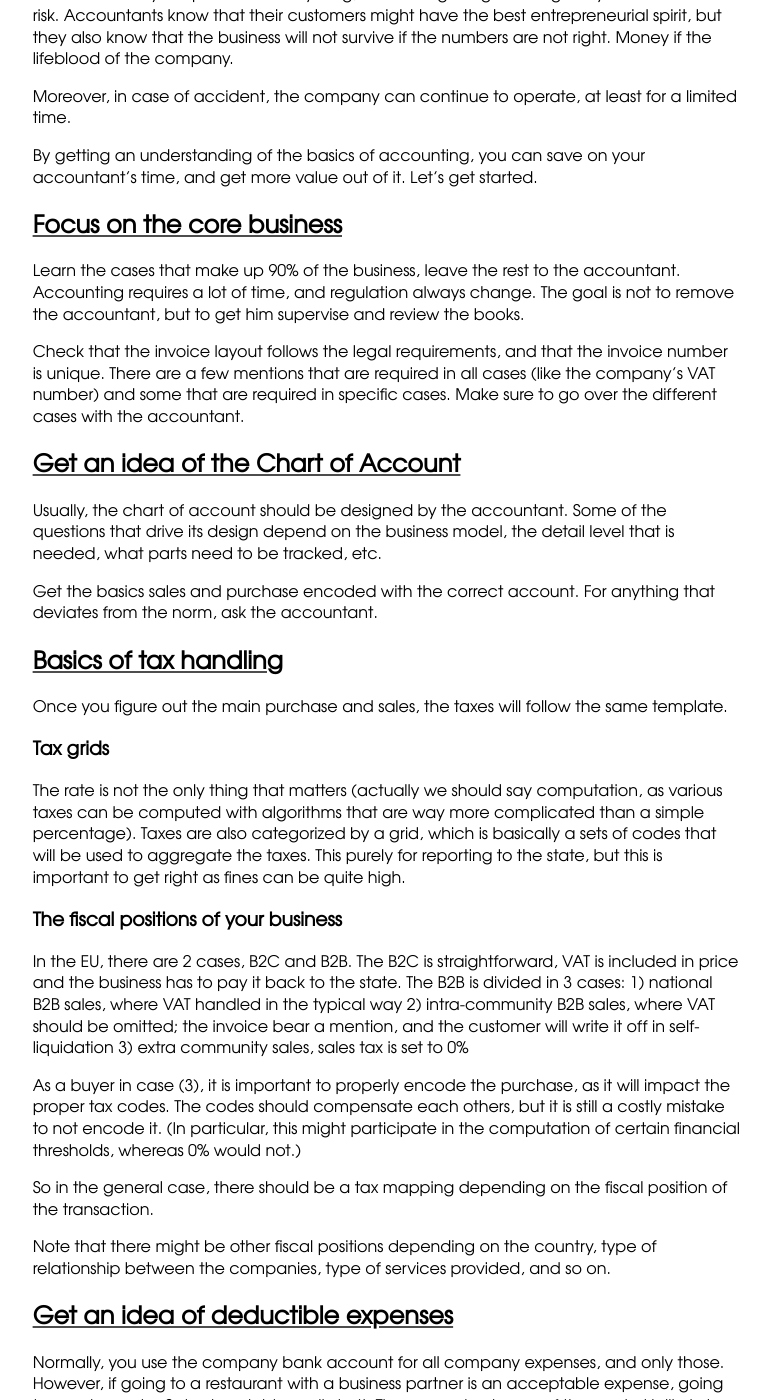
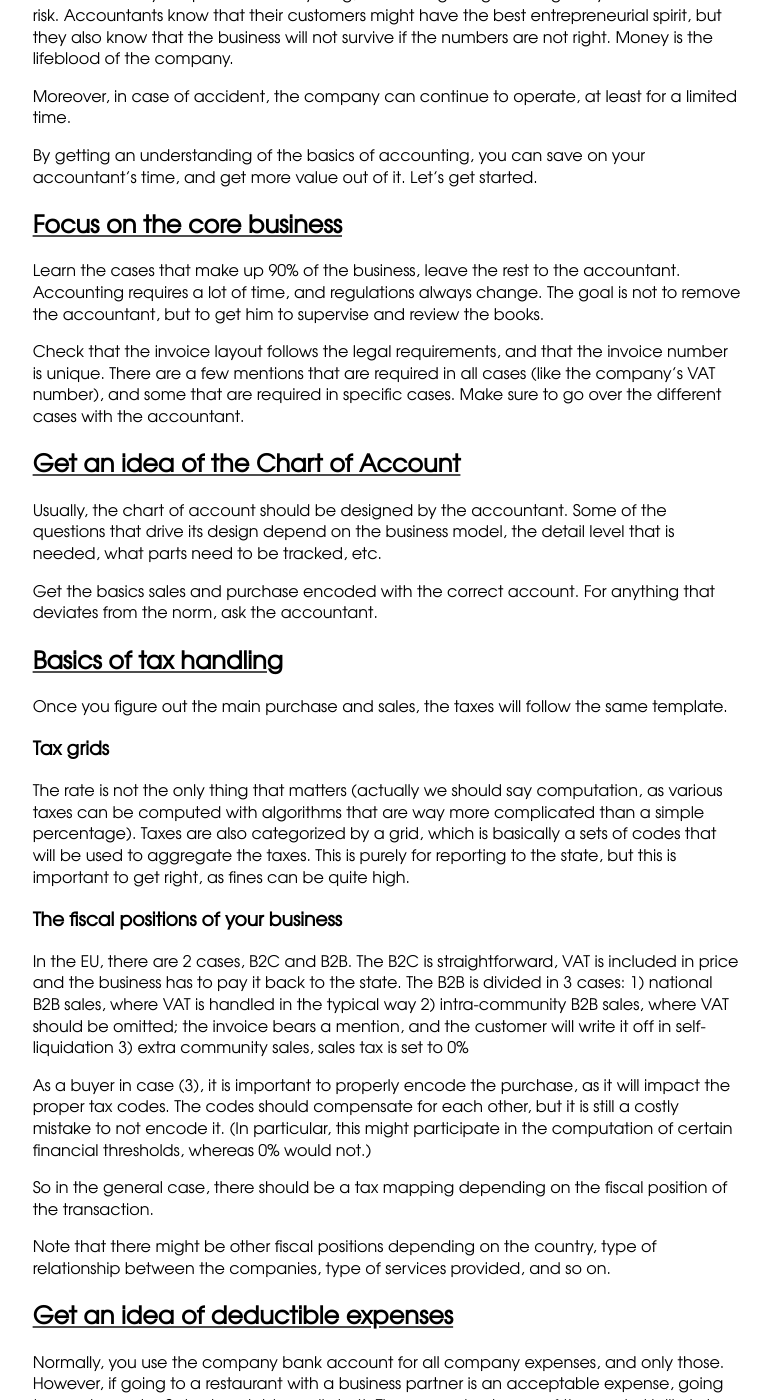
Before and after one commit to lambdao-dev/lambdao-dev.github.io, a Jekyll site: the page built from _posts/2024-09-12-Accounting.md, in a window 1280 px wide and 1400 px high, scrolled down 522 px. Shown: the whole window, without its empty margins (253-1024 px from the left). Built offline with Jekyll 4.4.1, drawn with Linux system fonts in a browser that asks for light colours; some of the changed text lies outside the part shown.

Commit message:
[Typos] Accounting post.

```diff
--- a/_posts/2024-09-12-Accounting.md
+++ b/_posts/2024-09-12-Accounting.md
@@ -15,7 +15,7 @@ You might think that you can have everything in mind.
 Even if upcoming expenses and upcoming revenues are in good balance, the cash flow could be a problem.
 It would be hard to mentally keep track of everything, and writing things down greatly eliminates that risk.
 Accountants know that their customers might have the best entrepreneurial spirit, but they also know that the business will not survive if the numbers are not right.
-Money if the lifeblood of the company.
+Money is the lifeblood of the company.
 
 Moreover, in case of accident, the company can continue to operate, at least for a limited time.
 
@@ -24,11 +24,11 @@ By getting an understanding of the basics of accounting, you can save on your ac
 ## Focus on the core business
 
 Learn the cases that make up 90% of the business, leave the rest to the accountant.
-Accounting requires a lot of time, and regulation always change.
-The goal is not to remove the accountant, but to get him supervise and review the books.
+Accounting requires a lot of time, and regulations always change.
+The goal is not to remove the accountant, but to get him to supervise and review the books.
 
 Check that the invoice layout follows the legal requirements, and that the invoice number is unique.
-There are a few mentions that are required in all cases (like the company's VAT number) and some that are required in specific cases.
+There are a few mentions that are required in all cases (like the company's VAT number), and some that are required in specific cases.
 Make sure to go over the different cases with the accountant.
 
 ## Get an idea of the Chart of Account
@@ -47,19 +47,19 @@ Once you figure out the main purchase and sales, the taxes will follow the same
 
 The rate is not the only thing that matters (actually we should say computation, as various taxes can be computed with algorithms that are way more complicated than a simple percentage).
 Taxes are also categorized by a grid, which is basically a sets of codes that will be used to aggregate the taxes.
-This purely for reporting to the state, but this is important to get right as fines can be quite high.
+This is purely for reporting to the state, but this is important to get right, as fines can be quite high.
 
 ### The fiscal positions of your business
 
 In the EU, there are 2 cases, B2C and B2B.
 The B2C is straightforward, VAT is included in price and the business has to pay it back to the state.
 The B2B is divided in 3 cases:
-1) national B2B sales, where VAT handled in the typical way
-2) intra-community B2B sales, where VAT should be omitted; the invoice bear a mention, and the customer will write it off in self-liquidation
+1) national B2B sales, where VAT is handled in the typical way
+2) intra-community B2B sales, where VAT should be omitted; the invoice bears a mention, and the customer will write it off in self-liquidation
 3) extra community sales, sales tax is set to 0%
 
 As a buyer in case (3), it is important to properly encode the purchase, as it will impact the proper tax codes.
-The codes should compensate each others, but it is still a costly mistake to not encode it.
+The codes should compensate for each other, but it is still a costly mistake to not encode it.
 (In particular, this might participate in the computation of certain financial thresholds, whereas 0% would not.)
 
 So in the general case, there should be a tax mapping depending on the fiscal position of the transaction.
```
Also changed, not shown: other parts of _posts/2024-09-12-Accounting.md (+2 -2 lines).
